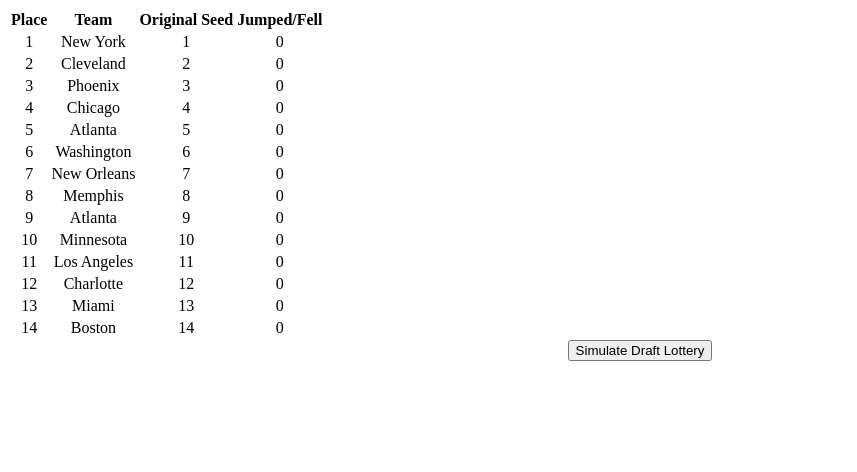
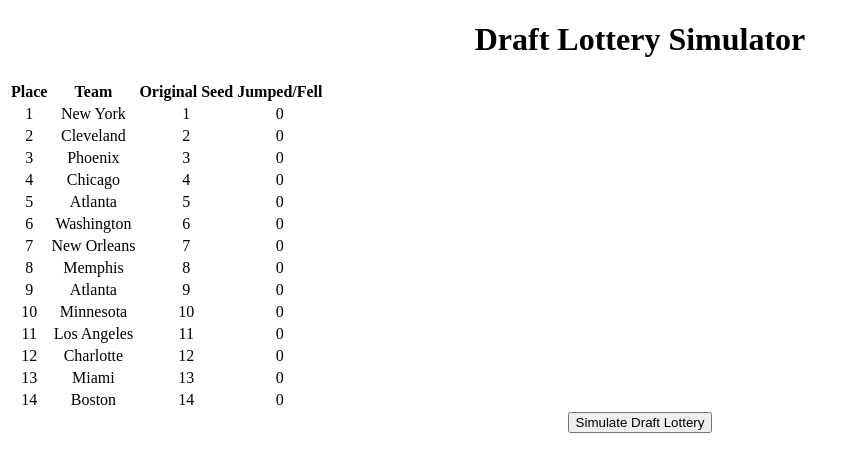
Before and after one commit to Maxwell1126/JS-NBA-Draft-Lottery, a React (Create React App) app: page / in a window 1280 px wide. Shown: the top 472 px of the page, without its empty margins (0-857 px from the left). Built offline with nearby package versions, Linux system fonts and the light colour scheme.

Commit message:
Added header component to give a title to the page. Removed an usued file.

```diff
--- a/src/App.js
+++ b/src/App.js
@@ -1,10 +1,12 @@
 import React, { Component } from 'react';
 import './App.css';
-import LotteryTeams from './LotteryTeams/LotteryTeams.js'
+import LotteryTeams from './LotteryTeams/LotteryTeams.js';
+import Header from './Header/Header.js';
 class App extends Component {
   render() {
     return (
       <div className="App">
+        <Header/>
         <LotteryTeams />
       </div>
     );
--- /dev/null
+++ b/src/Header/Header.js
@@ -0,0 +1,17 @@
+import React, { Component } from 'react';
+import { connect } from 'react-redux';
+
+class Header extends Component {
+    render() {
+        return (
+            <header>
+                <h1>Draft Lottery Simulator</h1>
+            </header>
+        )
+    }
+}
+
+const mapReduxStoreToProps = (reduxStore) => ({
+    reduxStore: reduxStore
+});
+export default connect(mapReduxStoreToProps)(Header);
--- a/src/LotteryTeams/LotteryTeamRow.js
+++ /dev/null
@@ -1,17 +0,0 @@
-import React, { Component } from 'react';
-
-class LotteryTeamRow extends Component {
-    constructor(props){
-        super(props)
-    }
-    render(){
-        return(
-            <tr>
-                <td>{this.props.team.place}</td>
-                <td>{this.props.team.name}</td>
-            </tr>
-        )
-    }
-}
-
-export default LotteryTeamRow;
--- a/src/LotteryTeams/LotteryTeams.js
+++ b/src/LotteryTeams/LotteryTeams.js
@@ -1,6 +1,5 @@
 import React, { Component } from 'react';
 import { connect } from 'react-redux';
-import LotteryTeamRow from './LotteryTeamRow';
 import SimLotteryButton from '../SimLotteryButton/SimLotteryButton';
 
 class LotteryTeams extends Component {
```
